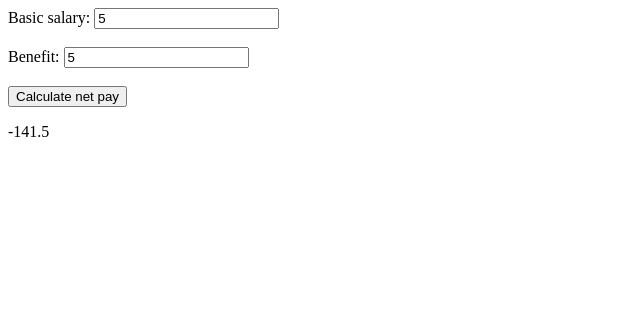
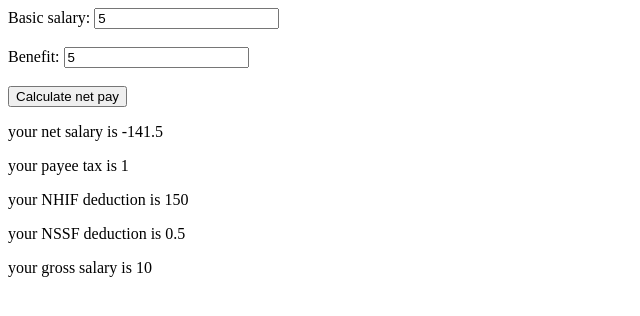
Before and after one commit to Happiness-James/Toy-Problems-JavaScript, a plain HTML site: page index.html in a window 1280 px wide. Both pictures are taken after typing "5", "5" into the empty fields and a click on the button "Calculate net pay". Shown: the whole page, without its empty margins (0-640 px from the left). Drawn offline with Linux system fonts and the light colour scheme.

Commit message:
user interface update

```diff
--- a/index.html
+++ b/index.html
@@ -16,7 +16,11 @@
         <!-- <button>Submit</button> -->
       </form>
       <button onclick="netSalary()"> Calculate net pay</button>
-      <p id="test">output</p>
+      <p id="net">net salary</p>
+      <p id="payee"></p>
+      <p id="nhif"></p>
+      <p id="nssf"></p>
+      <p id="gross"></p>
 
 </body>
 </html>
--- a/net.js
+++ b/net.js
@@ -5,13 +5,7 @@
 // - https://www.aren.co.ke/payroll/taxpayees.htm Links to an external site.
 //  Links to an external site.-  Links to an external site.Links to an external site.
 // - www.kra.go.ke/en/individual/calculate-tax/calculating-tax/paye
-// basicSalary = Number(prompt("Enter your basic salary per month: "));
-// benefits = Number(prompt("Enter your benefits: "));
-// const input1 = document.getElementById('basic_salary')
-// const input2 = document.getElementById('benefit')
 
-grossSalary = 0
-// console.log(`your gross salary is ${grossSalary}`)
 function getPayeeFromSalary(grossSalary){
     let payee = 0
     if(grossSalary <= 24000){
@@ -93,23 +87,20 @@ function getNSSFdeductions(grossSalary){
     return deduction
 }
 
-// function netSalary(){
-//     let net = grossSalary - (payeeRate+nhifRate+nssfDeduction)
-//     return net
-// }
-// console.log(`your net salary is ${netSalary()}`);
 function netSalary(){
     const input1 = Number(document.getElementById('basic_salary').value)
     const input2 = Number(document.getElementById('benefit').value)
     let grossSalary = input1 + input2;
 
     let payeeRate = getPayeeFromSalary(grossSalary)
-    console.log(`your payee tax is ${payeeRate}`)
     let nhifRate = getNHIFdeductions(grossSalary);
-    console.log(`your NHIF deduction is ${nhifRate}`)
     let nssfDeduction = getNSSFdeductions(grossSalary)
-    console.log(`your NSSF deduction is ${nssfDeduction}`)
     let net = grossSalary - (payeeRate+nhifRate+nssfDeduction)
 
-    document.getElementById("test").innerHTML = net
+
+    document.getElementById("net").innerHTML = `your net salary is ${net}`
+    document.getElementById("payee").innerHTML = `your payee tax is ${payeeRate}`
+    document.getElementById("nhif").innerHTML =  `your NHIF deduction is ${nhifRate}`
+    document.getElementById("nssf").innerHTML = `your NSSF deduction is ${nssfDeduction}`
+    document.getElementById("gross").innerHTML = `your gross salary is ${grossSalary}`
 }
```
